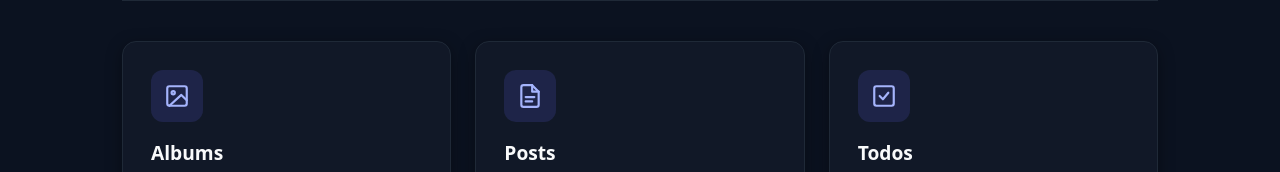
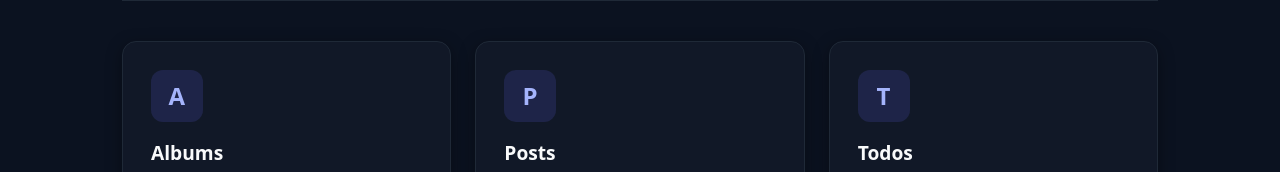
Before and after one commit to DanielPilant/project_5, a React (Vite) app: page /home in a window 1280 px wide. Shown: the part 141-313 px from the top of the page. Built offline with nearby package versions, Linux system fonts and the light colour scheme; sample sign-in values are in the browser's storage.

Commit message:
feat: update Home component UI with badge icons and enhance styling in home.css

```diff
--- a/src/pages/Home/Home.jsx
+++ b/src/pages/Home/Home.jsx
@@ -1,45 +1,27 @@
-import { useContext, useState } from 'react';
-import { useNavigate } from 'react-router-dom';
-import { UserContext } from '../../contexts/UserContext.jsx';
-import InfoModal from '../../components/InfoModal.jsx';
-import './home.css';
+import { useContext, useState } from "react";
+import { useNavigate } from "react-router-dom";
+import { UserContext } from "../../contexts/UserContext.jsx";
+import InfoModal from "../../components/InfoModal.jsx";
+import "./home.css";
 
 const ROUTE_CARDS = [
   {
-    key: 'albums',
-    title: 'Albums',
-    desc: 'Browse your photo albums and manage the pictures inside them.',
-    icon: (
-      <svg viewBox="0 0 24 24" fill="none" stroke="currentColor" strokeWidth="2" strokeLinecap="round" strokeLinejoin="round">
-        <rect x="3" y="3" width="18" height="18" rx="2" />
-        <circle cx="8.5" cy="9" r="1.5" />
-        <path d="M21 16l-5-5L5 21" />
-      </svg>
-    ),
+    key: "albums",
+    title: "Albums",
+    desc: "Browse your photo albums and manage the pictures inside them.",
+    badge: "A",
   },
   {
-    key: 'posts',
-    title: 'Posts',
-    desc: 'Read, write and comment on posts shared by you and others.',
-    icon: (
-      <svg viewBox="0 0 24 24" fill="none" stroke="currentColor" strokeWidth="2" strokeLinecap="round" strokeLinejoin="round">
-        <path d="M14 2H6a2 2 0 0 0-2 2v16a2 2 0 0 0 2 2h12a2 2 0 0 0 2-2V8z" />
-        <path d="M14 2v6h6" />
-        <path d="M8 13h8" />
-        <path d="M8 17h6" />
-      </svg>
-    ),
+    key: "posts",
+    title: "Posts",
+    desc: "Read, write and comment on posts shared by you and others.",
+    badge: "P",
   },
   {
-    key: 'todos',
-    title: 'Todos',
-    desc: 'Keep track of tasks, mark them done and stay on top of your day.',
-    icon: (
-      <svg viewBox="0 0 24 24" fill="none" stroke="currentColor" strokeWidth="2" strokeLinecap="round" strokeLinejoin="round">
-        <rect x="3" y="3" width="18" height="18" rx="2" />
-        <path d="M8 12l3 3 5-6" />
-      </svg>
-    ),
+    key: "todos",
+    title: "Todos",
+    desc: "Keep track of tasks, mark them done and stay on top of your day.",
+    badge: "T",
   },
 ];
 
@@ -50,7 +32,7 @@ export default function Home() {
 
   function handleLogout() {
     logout();
-    navigate('/login');
+    navigate("/login");
   }
 
   const displayName = currentUser.name || currentUser.username;
@@ -89,7 +71,7 @@ export default function Home() {
             onClick={() => navigate(`/users/${currentUser.id}/${card.key}`)}
           >
             <span className="home-card__icon" aria-hidden="true">
-              {card.icon}
+              {card.badge}
             </span>
             <h2 className="home-card__title">{card.title}</h2>
             <p className="home-card__desc">{card.desc}</p>
--- a/src/pages/Home/home.css
+++ b/src/pages/Home/home.css
@@ -114,12 +114,10 @@ body:has(.home-page) {
   justify-content: center;
   background: rgba(99, 102, 241, 0.16);
   color: #a5b4fc;
+  font-size: 1.5rem;
+  font-weight: 700;
+  letter-spacing: 0.02em;
   margin-bottom: 0.25rem;
-}
-
-.home-card__icon svg {
-  width: 26px;
-  height: 26px;
 }
 
 .home-card__title {
```
